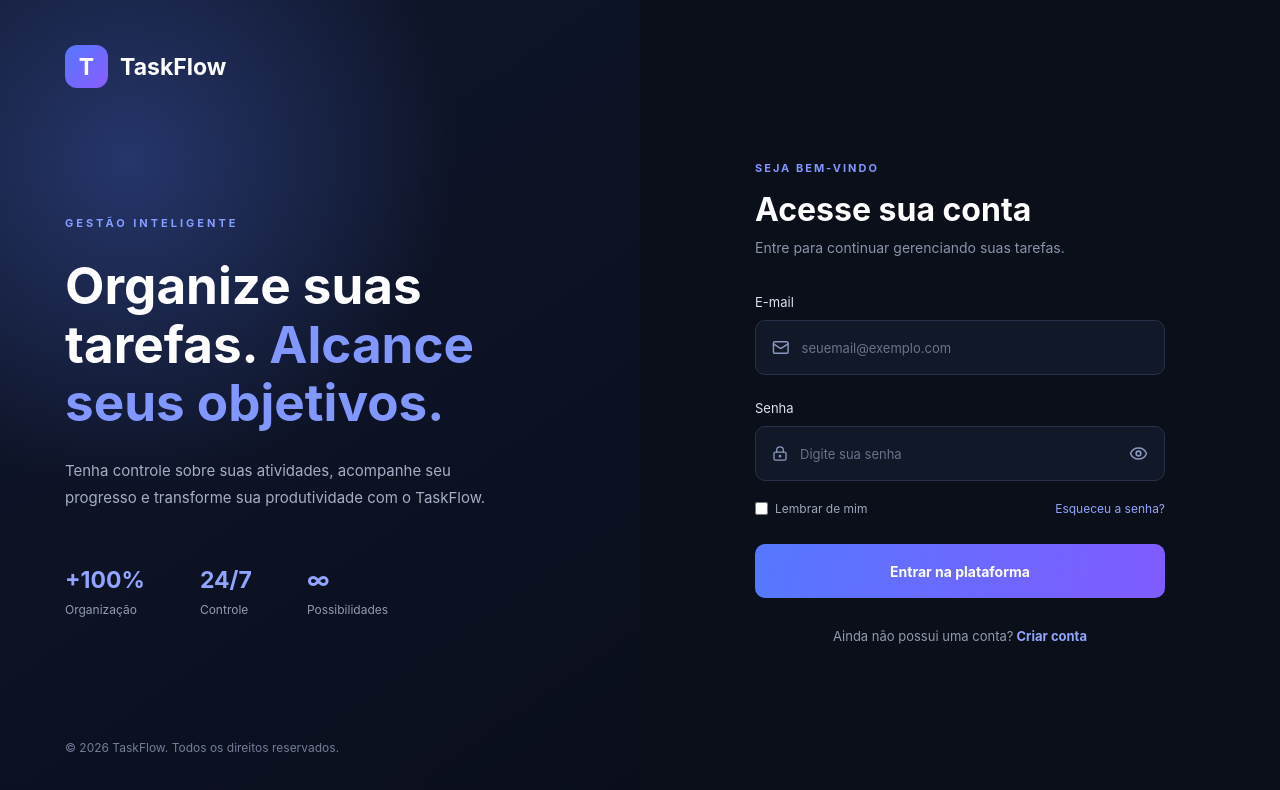
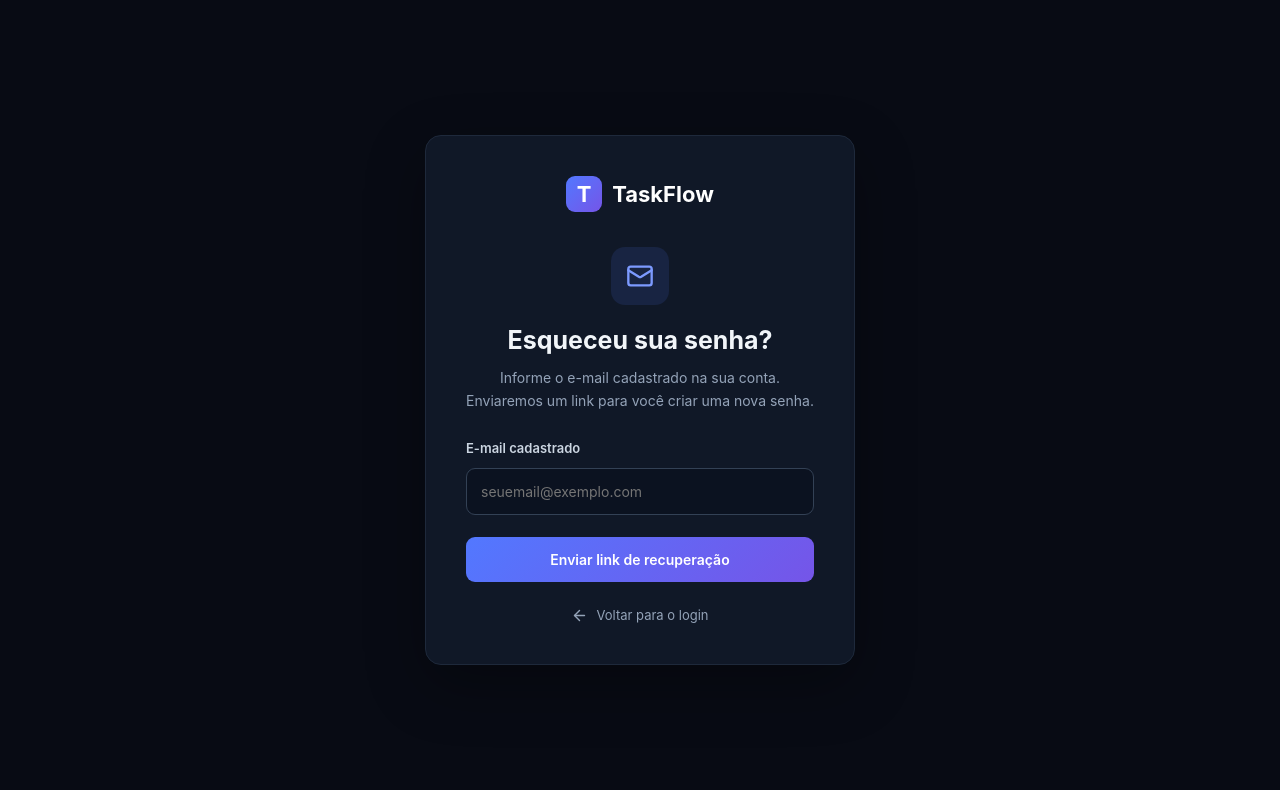
Before and after one commit to LucasDev-code0/TaskFlow, a React (Vite) app in the folder sistema-tarefas-react/: page /recuperar-senha in a window 1280 px wide. Before the commit this address led to /. Shown: the top 790 px of the page. Built offline with nearby package versions, Linux system fonts and the light colour scheme; no server answers.

Commit message:
Adiciona recuperação de senha

```diff
--- a/sistema-tarefas-react/src/App.jsx
+++ b/sistema-tarefas-react/src/App.jsx
@@ -9,6 +9,10 @@ import Login from "./pages/Login";
 import Cadastro from "./pages/Cadastro";
 import Dashboard from "./pages/Dashboard";
 import Configuracoes from "./pages/Configuracoes";
+
+import RecuperarSenha from "./pages/RecuperarSenha";
+import RedefinirSenha from "./pages/RedefinirSenha";
+
 import { AuthProvider } from "./context/AuthContext";
 import ProtectedRoute from "./components/ProtectedRoute";
 
@@ -16,20 +20,42 @@ function App() {
   return (
     <AuthProvider>
       <BrowserRouter>
+
         <Routes>
 
           {/* Rotas públicas */}
           <Route path="/" element={<Login />} />
           <Route path="/cadastro" element={<Cadastro />} />
 
+          <Route
+            path="/recuperar-senha"
+            element={<RecuperarSenha />}
+          />
+
+          <Route
+            path="/redefinir-senha"
+            element={<RedefinirSenha />}
+          />
+
           {/* Rotas protegidas */}
-          <Route path="/dashboard" element={<Dashboard />} />
-          <Route path="/configuracoes" element={<Configuracoes />} />
+          <Route
+            path="/dashboard"
+            element={<ProtectedRoute><Dashboard /></ProtectedRoute>}
+          />
 
-          {/* Qualquer rota inexistente volta ao login */}
-          <Route path="*" element={<Navigate to="/" replace />} />
+          <Route
+            path="/configuracoes"
+            element={<ProtectedRoute><Configuracoes /></ProtectedRoute>}
+          />
+
+          {/* Rota inexistente */}
+          <Route
+            path="*"
+            element={<Navigate to="/" replace />}
+          />
 
         </Routes>
+
       </BrowserRouter>
     </AuthProvider>
   );
--- a/sistema-tarefas-react/src/pages/Login.jsx
+++ b/sistema-tarefas-react/src/pages/Login.jsx
@@ -24,7 +24,6 @@ function Login() {
 
   async function fazerLogin(event) {
     event.preventDefault();
-
     setErro("");
 
     try {
@@ -35,9 +34,7 @@ function Login() {
         password: senha
       });
 
-      if (error) {
-        throw error;
-      }
+      if (error) throw error;
 
       if (data.user) {
         navigate("/dashboard");
@@ -182,12 +179,9 @@ function Login() {
                 Lembrar de mim
               </label>
 
-              <a
-                href="#"
-                onClick={(e) => e.preventDefault()}
-              >
+              <Link to="/recuperar-senha">
                 Esqueceu a senha?
-              </a>
+              </Link>
 
             </div>
 
--- /dev/null
+++ b/sistema-tarefas-react/src/pages/RecuperarSenha.jsx
@@ -0,0 +1,121 @@
+import { useState } from "react";
+import { Link } from "react-router-dom";
+import { Mail, ArrowLeft } from "lucide-react";
+
+import { supabase } from "../services/supabase";
+
+import "../styles/recuperar-senha.css";
+
+function RecuperarSenha() {
+  const [email, setEmail] = useState("");
+  const [carregando, setCarregando] = useState(false);
+  const [erro, setErro] = useState("");
+  const [sucesso, setSucesso] = useState(false);
+
+  async function enviarEmail(event) {
+    event.preventDefault();
+
+    setErro("");
+    setSucesso(false);
+
+    try {
+      setCarregando(true);
+
+      const { error } = await supabase.auth.resetPasswordForEmail(
+        email.trim(),
+        {
+          redirectTo: `${window.location.origin}/redefinir-senha`
+        }
+      );
+
+      if (error) {
+        throw error;
+      }
+
+      setSucesso(true);
+
+    } catch (error) {
+      console.error("Erro ao recuperar senha:", error);
+      setErro(error.message || "Não foi possível enviar o e-mail.");
+
+    } finally {
+      setCarregando(false);
+    }
+  }
+
+  return (
+    <main className="recuperacao-container">
+
+      <section className="recuperacao-card">
+
+        <div className="recuperacao-logo">
+          <span>T</span>
+          TaskFlow
+        </div>
+
+        <div className="recuperacao-icon">
+          <Mail size={28} />
+        </div>
+
+        <h1>Esqueceu sua senha?</h1>
+
+        <p>
+          Informe o e-mail cadastrado na sua conta.
+          Enviaremos um link para você criar uma nova senha.
+        </p>
+
+        {!sucesso ? (
+
+          <form onSubmit={enviarEmail}>
+
+            <label htmlFor="email-recuperacao">
+              E-mail cadastrado
+            </label>
+
+            <input
+              id="email-recuperacao"
+              type="email"
+              placeholder="seuemail@exemplo.com"
+              value={email}
+              onChange={(e) => setEmail(e.target.value)}
+              required
+            />
+
+            {erro && (
+              <div className="recuperacao-erro">
+                {erro}
+              </div>
+            )}
+
+            <button type="submit" disabled={carregando}>
+              {carregando ? "Enviando..." : "Enviar link de recuperação"}
+            </button>
+
+          </form>
+
+        ) : (
+
+          <div className="recuperacao-sucesso">
+            <strong>Solicitação enviada!</strong>
+
+            <p>
+              Se o endereço informado estiver cadastrado,
+              você receberá um e-mail com as instruções para
+              redefinir sua senha. Verifique também a caixa de spam.
+            </p>
+          </div>
+
+        )}
+
+        <Link to="/" className="voltar-login">
+          <ArrowLeft size={17} />
+          Voltar para o login
+        </Link>
+
+      </section>
+
+    </main>
+  );
+}
+
+export default RecuperarSenha;
--- /dev/null
+++ b/sistema-tarefas-react/src/pages/RedefinirSenha.jsx
@@ -0,0 +1,155 @@
+import { useState } from "react";
+import { Link, useNavigate } from "react-router-dom";
+
+import { LockKeyhole, ArrowLeft } from "lucide-react";
+
+import { supabase } from "../services/supabase";
+
+import "../styles/recuperar-senha.css";
+
+function RedefinirSenha() {
+  const navigate = useNavigate();
+
+  const [senha, setSenha] = useState("");
+  const [confirmarSenha, setConfirmarSenha] = useState("");
+
+  const [carregando, setCarregando] = useState(false);
+  const [erro, setErro] = useState("");
+  const [sucesso, setSucesso] = useState(false);
+
+  async function atualizarSenha(event) {
+    event.preventDefault();
+
+    setErro("");
+
+    if (senha.length < 6) {
+      setErro("A senha precisa ter pelo menos 6 caracteres.");
+      return;
+    }
+
+    if (senha !== confirmarSenha) {
+      setErro("As senhas não são iguais.");
+      return;
+    }
+
+    try {
+      setCarregando(true);
+
+      const { error } = await supabase.auth.updateUser({
+        password: senha
+      });
+
+      if (error) {
+        throw error;
+      }
+
+      setSucesso(true);
+
+      await supabase.auth.signOut();
+
+    } catch (error) {
+      console.error("Erro ao atualizar senha:", error);
+      setErro(
+        "Não foi possível atualizar sua senha. Solicite um novo link de recuperação."
+      );
+
+    } finally {
+      setCarregando(false);
+    }
+  }
+
+  return (
+    <main className="recuperacao-container">
+
+      <section className="recuperacao-card">
+
+        <div className="recuperacao-logo">
+          <span>T</span>
+          TaskFlow
+        </div>
+
+        <div className="recuperacao-icon">
+          <LockKeyhole size={28} />
+        </div>
+
+        <h1>Crie uma nova senha</h1>
+
+        <p>
+          Escolha uma nova senha para acessar sua conta TaskFlow.
+        </p>
+
+        {!sucesso ? (
+
+          <form onSubmit={atualizarSenha}>
+
+            <label htmlFor="nova-senha">
+              Nova senha
+            </label>
+
+            <input
+              id="nova-senha"
+              type="password"
+              placeholder="Digite sua nova senha"
+              value={senha}
+              onChange={(e) => setSenha(e.target.value)}
+              minLength={6}
+              required
+            />
+
+            <label htmlFor="confirmar-senha">
+              Confirmar nova senha
+            </label>
+
+            <input
+              id="confirmar-senha"
+              type="password"
+              placeholder="Digite novamente sua senha"
+              value={confirmarSenha}
+              onChange={(e) => setConfirmarSenha(e.target.value)}
+              minLength={6}
+              required
+            />
+
+            {erro && (
+              <div className="recuperacao-erro">
+                {erro}
+              </div>
+            )}
+
+            <button type="submit" disabled={carregando}>
+              {carregando ? "Atualizando..." : "Salvar nova senha"}
+            </button>
+
+          </form>
+
+        ) : (
+
+          <div className="recuperacao-sucesso">
+            <strong>Senha atualizada com sucesso!</strong>
+
+            <p>
+              Sua senha foi alterada. Agora você pode entrar
+              no TaskFlow utilizando sua nova senha.
+            </p>
+
+            <button onClick={() => navigate("/")}>
+              Ir para o login
+            </button>
+          </div>
+
+        )}
+
+        {!sucesso && (
+          <Link to="/" className="voltar-login">
+            <ArrowLeft size={17} />
+            Voltar para o login
+          </Link>
+        )}
+
+      </section>
+
+    </main>
+  );
+}
+
+export default RedefinirSenha;
--- /dev/null
+++ b/sistema-tarefas-react/src/styles/recuperar-senha.css
@@ -0,0 +1,177 @@
+.recuperacao-container {
+  min-height: 100vh;
+  display: flex;
+  align-items: center;
+  justify-content: center;
+  padding: 20px;
+  box-sizing: border-box;
+  background: #080b14;
+  color: #f1f5f9;
+}
+
+.recuperacao-card {
+  width: 100%;
+  max-width: 430px;
+  padding: 40px;
+  box-sizing: border-box;
+  background: #101827;
+  border: 1px solid #1e293b;
+  border-radius: 16px;
+  box-shadow: 0 20px 60px rgba(0, 0, 0, 0.3);
+}
+
+.recuperacao-logo {
+  display: flex;
+  align-items: center;
+  justify-content: center;
+  gap: 10px;
+  margin-bottom: 35px;
+  color: #ffffff;
+  font-size: 22px;
+  font-weight: bold;
+}
+
+.recuperacao-logo span {
+  width: 36px;
+  height: 36px;
+  display: flex;
+  align-items: center;
+  justify-content: center;
+  border-radius: 9px;
+  background: linear-gradient(135deg, #5278ff, #7555e8);
+}
+
+.recuperacao-icon {
+  width: 58px;
+  height: 58px;
+  display: flex;
+  align-items: center;
+  justify-content: center;
+  margin: 0 auto 20px;
+  border-radius: 14px;
+  background: #5278ff20;
+  color: #7c9aff;
+}
+
+.recuperacao-card h1 {
+  text-align: center;
+  font-size: 25px;
+  margin-bottom: 12px;
+}
+
+.recuperacao-card > p {
+  color: #94a3b8;
+  text-align: center;
+  font-size: 14px;
+  line-height: 1.6;
+  margin-bottom: 28px;
+}
+
+.recuperacao-card form {
+  display: flex;
+  flex-direction: column;
+  gap: 12px;
+}
+
+.recuperacao-card label {
+  color: #cbd5e1;
+  font-size: 13px;
+  font-weight: 600;
+}
+
+.recuperacao-card input {
+  width: 100%;
+  box-sizing: border-box;
+  padding: 14px;
+  border: 1px solid #334155;
+  border-radius: 9px;
+  background: #0b1220;
+  color: #ffffff;
+  outline: none;
+  font-size: 14px;
+}
+
+.recuperacao-card input:focus {
+  border-color: #6385ff;
+  box-shadow: 0 0 0 3px #6385ff20;
+}
+
+.recuperacao-card form button,
+.recuperacao-sucesso button {
+  width: 100%;
+  padding: 14px;
+  margin-top: 10px;
+  border: none;
+  border-radius: 9px;
+  background: linear-gradient(135deg, #5278ff, #7555e8);
+  color: #ffffff;
+  font-size: 14px;
+  font-weight: 600;
+  cursor: pointer;
+  transition: 0.2s;
+}
+
+.recuperacao-card button:hover {
+  opacity: 0.9;
+  transform: translateY(-1px);
+}
+
+.recuperacao-card button:disabled {
+  opacity: 0.6;
+  cursor: not-allowed;
+}
+
+.recuperacao-erro {
+  padding: 12px;
+  border-radius: 8px;
+  background: #ef444420;
+  color: #fca5a5;
+  font-size: 13px;
+  line-height: 1.5;
+}
+
+.recuperacao-sucesso {
+  padding: 18px;
+  border-radius: 10px;
+  background: #10b98115;
+  border: 1px solid #10b98140;
+  color: #6ee7b7;
+  text-align: center;
+}
+
+.recuperacao-sucesso strong {
+  font-size: 15px;
+}
+
+.recuperacao-sucesso p {
+  color: #a7f3d0;
+  font-size: 13px;
+  line-height: 1.6;
+  margin-top: 10px;
+}
+
+.voltar-login {
+  display: flex;
+  align-items: center;
+  justify-content: center;
+  gap: 8px;
+  margin-top: 25px;
+  color: #94a3b8;
+  text-decoration: none;
+  font-size: 13px;
+  transition: 0.2s;
+}
+
+.voltar-login:hover {
+  color: #7c9aff;
+}
+
+@media (max-width: 480px) {
+  .recuperacao-card {
+    padding: 28px 20px;
+  }
+
+  .recuperacao-card h1 {
+    font-size: 22px;
+  }
+}
```
